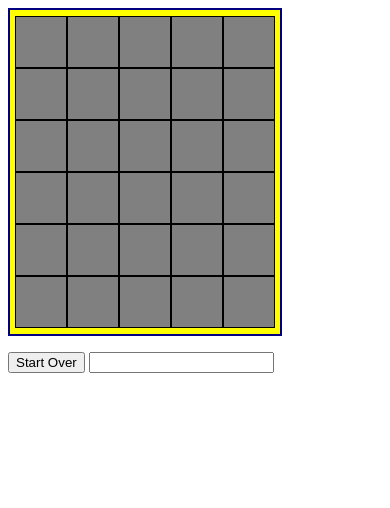
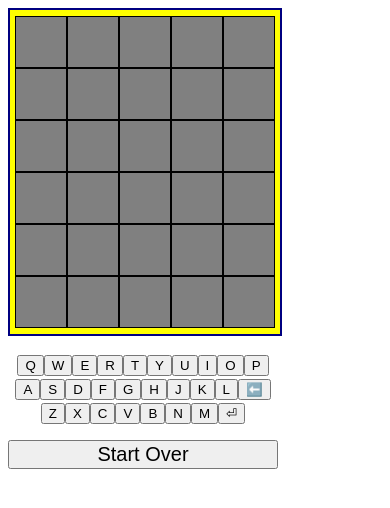
Before and after one commit to cvotemn/cvotemn.github.io, a plain HTML site: page index.html in a window 390 px wide. Drawn offline with Linux system fonts and the light colour scheme.

Commit message:
updated code for mobile

```diff
--- a/index.html
+++ b/index.html
@@ -11,10 +11,10 @@
 <body>
     <div class="gridWordle"></div>
     <p></p>
+    <div class="keyboard"></div>
+    <p></p>
     <div class="btnWordle">
         <button class="btnReset">Start Over</button>
-        <input type="text" class="mblEntry">
-        <input id="dummyInput" type="text" style="position:fixed;left:-2000px";>
     </div>
 </body>
 </html>
--- a/styles.css
+++ b/styles.css
@@ -35,3 +35,14 @@
     background-color: black !important;
     color: gainsboro !important;
 }
+
+.keyboard, .btnReset{
+    display: flex;
+    flex-wrap: wrap;
+    justify-content: center;
+    text-align: center;
+    width: 270px;
+    height: 100%;
+    color: black;
+    font-size: 20px;
+}
--- a/wordle.js
+++ b/wordle.js
@@ -7,7 +7,7 @@ document.addEventListener('DOMContentLoaded', () => {
 
     //Get Possible Words
     fnReadWords();
-    openKeyBoard();
+    fnCreateKeyboard();
 
     //Reset Button
     const btnReset = document.querySelector('button.btnReset');
@@ -33,42 +33,13 @@ document.addEventListener('DOMContentLoaded', () => {
     // document.querySelectorAll('.wrdCell').forEach(cell => {
     //     cell.trigger('focus');
     // });
-    document.addEventListener('touchstart', (e) => {
-        e.target.focus();
-    });
 
-    document.querySelector(".mblEntry").addEventListener('change', (e) => {
-        e.target.blur();
-       // alert(e.target.value);
-    });
+    //  document.querySelectorAll('.key').forEach(cell => {
+    //      cell.addEventListener('click', fnWrite(cell));
+    // });
 
     document.addEventListener('keyup', (e) => {
-        let cell = document.querySelector('.wrdCell-Unlocked');
-        switch (true) {
-            //was backspace key pressed in the current unlocked row?
-            case e.key === "Backspace" && !wordleLastCell.classList.contains('wrdCell-Checked'):
-                //unlock the previous cell and clear the value
-                wordleLastCell.classList.remove('wrdCell-Locked');
-                wordleLastCell.classList.add('wrdCell-Unlocked');
-                wordleLastCell.innerHTML = '';
-                //reset the wordleLastCell variable
-                wordleLastCell = cell.previousSibling;
-                break;
-
-            //was a letter key pressed in the current unlocked row?
-            case e.code.substring(0,3) === "Key":
-                //if the cell is not locked, add the letter to the cell
-                fnWrite(e.key, cell);
-                break;
-
-            //was the enter key pressed in the current unlocked row?
-            case e.key === "Enter" && document.querySelectorAll('.wrdCell-Unlocked').length === 0:
-                //check if the word is correct
-                fnCheckWord();
-                //disable the Start Game button
-                btnReset.disabled = true;
-                break;
-        }
+        fnWrite(e);
     });
 
     //When reset button is pressed, clear the board and Start Game again
@@ -76,21 +47,54 @@ document.addEventListener('DOMContentLoaded', () => {
 
    //FUNCTIONS
     //Write the letter pressed to the next unlocked cell
-    function fnWrite(letter, cell) {
+    function fnWrite(letter) {
+        cell = document.querySelector('.wrdCell-Unlocked');
+
+        switch (true) {
+            //was backspace key pressed in the current unlocked row?
+            case letter.code === "Backspace" && !wordleLastCell.classList.contains('wrdCell-Checked'):
+                //unlock the previous cell and clear the value
+                wordleLastCell.classList.remove('wrdCell-Locked');
+                wordleLastCell.classList.add('wrdCell-Unlocked');
+                wordleLastCell.innerHTML = '';
+                //reset the wordleLastCell variable
+                wordleLastCell = cell.previousSibling;
+                return;
+                break;
+
+            //was a letter key pressed in the current unlocked row?
+            case letter.code.substring(0,3) === "Key":
+                //if the cell is not locked, add the letter to the cell
                 if(cell.classList.contains('wrdCell-Unlocked')) {
-            cell.innerHTML = letter;
+                    cell.innerHTML = letter.key;
                     //lock the cell and set it as part of the new word
                     cell.classList.add('wrdCell-Locked', 'wrdCell-New');
                     cell.classList.remove('wrdCell-Unlocked');
                     //set the wordleLastCell variable to the current cell
                     wordleLastCell = cell;
                 }
+                break;
+
+            //was the enter key pressed in the current unlocked row?
+            case letter.code === "Enter" && document.querySelectorAll('.wrdCell-Unlocked').length === 0:
+                //check if the word is correct
+                fnCheckWord();
+                //disable the Start Game button
+                btnReset.disabled = true;
+                return;
+                break;
+
+            default:
+                return;
+                break;
+        }
+
     }
 
     //Check if the word is correct
     function fnCheckWord() {
         //put the letters from the correct word into an array
-        let wrdLetters = wordleWord.split('');
+        let wrdLetters = wordleWord.toUpperCase().split('');
         //put the letters from the guessed word into an array
         let wordCell = document.querySelectorAll('.wrdCell-New');
         let indx = 0; //index for the guessed word letters
@@ -98,9 +102,9 @@ document.addEventListener('DOMContentLoaded', () => {
 
         wordCell.forEach(element => {
             //if the letter in the guessed word matches the letter in the correct word
-            if(wrdLetters.includes(element.innerHTML)) {
+            if(wrdLetters.includes(element.innerHTML.toUpperCase())) {
                 //add the correct letter to the cell
-                if(indx === wrdLetters.indexOf(element.innerHTML)) {
+                if(indx === wrdLetters.indexOf(element.innerHTML.toUpperCase())) {
                     //add the ValidCell class to the cell
                     element.classList.add('wrdValidLetter-ValidCell');
                     intValid ++;
@@ -157,7 +161,7 @@ document.addEventListener('DOMContentLoaded', () => {
         });
 
         //reset the wordleWord variable and the score
-        wordleWord = wordleWords[Math.floor(Math.random() * wordleWords.length)];
+        fnReadWords();
         score = 1000;
 
         //unlock the first row of cells
@@ -176,15 +180,166 @@ document.addEventListener('DOMContentLoaded', () => {
             .then(data => {
                 wordleWords = data.split('\n');
                 wordleWord = wordleWords[Math.floor(Math.random() * wordleWords.length)];
+                wordleWord = wordleWord.toUpperCase();
+
+                //check for duplicate letters
+                if( new Set(wordleWord.split('')).size !== 5) {
+                    fnReadWords();
+                }
         });
     }
 
 
-    function openKeyBoard(){
-        document.getElementById("dummyInput").click();
-        setTimeout(function(){
-            document.getElementById("dummyInput").focus()},1)
-        return "keyboard open";
+    function fnCreateKeyboard(){
 
+        const keys = [
+            {
+                key: 'Q',
+                code: 'KeyQ'
+            },
+            {
+                key: 'W',
+                code: 'KeyW'
+            },
+            {
+                key: 'E',
+                code: 'KeyE'
+            },
+            {
+                key: 'R',
+                code: 'KeyR'
+            },
+            {
+                key: 'T',
+                code: 'KeyT'
+            },
+            {
+                key: 'Y',
+                code: 'KeyY'
+            },
+            {
+                key: 'U',
+                code: 'KeyU'
+            },
+            {
+                key: 'I',
+                code: 'KeyI'
+            },
+            {
+                key: 'O',
+                code: 'KeyO'
+            },
+            {
+                key: 'P',
+                code: 'KeyP'
+            },
+            {
+                key: 'A',
+                code: 'KeyA'
+            },
+            {
+                key: 'S',
+                code: 'KeyS'
+            },
+            {
+                key: 'D',
+                code: 'KeyD'
+            },
+            {
+                key: 'F',
+                code: 'KeyF'
+            },
+            {
+                key: 'G',
+                code: 'KeyG'
+            },
+            {
+                key: 'H',
+                code: 'KeyH'
+            },
+            {
+                key: 'J',
+                code: 'KeyJ'
+            },
+            {
+                key: 'K',
+                code: 'KeyK'
+            },
+            {
+                key: 'L',
+                code: 'KeyL'
+            },
+            {
+                key: '⬅️',
+                code: 'Backspace'
+            },
+            {
+                key: 'Z',
+                code: 'KeyZ'
+            },
+            {
+                key: 'X',
+                code: 'KeyX'
+            },
+            {
+                key: 'C',
+                code: 'KeyC'
+            },
+            {
+                key: 'V',
+                code: 'KeyV'
+            },
+            {
+                key: 'B',
+                code: 'KeyB'
+            },
+            {
+                key: 'N',
+                code: 'KeyN'
+            },
+            {
+                key: 'M',
+                code: 'KeyM'
+            },
+            {
+                key: '⏎',
+                code: 'Enter'
             }
+        ];
+
+        let keyboard = document.querySelector('.keyboard');
+        let keyRow = document.createElement('div');
+        keyRow.classList.add('keyRow');
+
+        keys.forEach(element => {
+            let key = document.createElement('button');
+            key.classList.add('key');
+            key.innerHTML = element.key;
+            key.setAttribute('data-code', element.code);
+            key.setAttribute('data-key', element.key);
+            keyRow.appendChild(key);
+            keyboard.appendChild(keyRow);
         });
+
+        document.querySelectorAll('.key').forEach(element => {
+            let newRow = document.createElement('div');
+            switch (element.innerHTML) {
+                case 'Q':
+                case 'A':
+                case 'Z':
+                    element.before(newRow);
+                    break;
+            }
+
+             element.addEventListener('click', function(){
+                let k = {
+                    key: element.getAttribute('data-key'),
+                    code: element.getAttribute('data-code')
+                }
+                fnWrite(k);
+             });
+        });
+    }
+
+
+});
```
Lines whose indentation alone changed are shown as unchanged.
